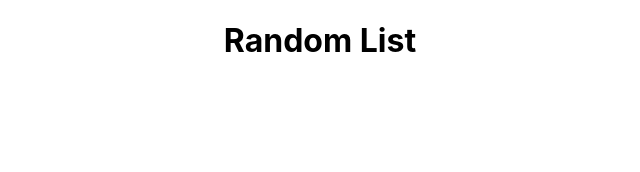
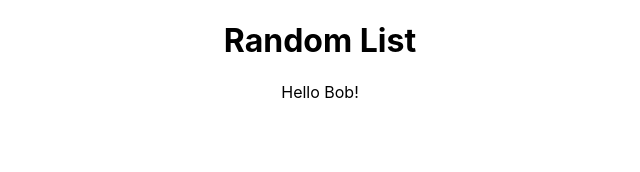
Before and after one commit to Aryan-747/LearningReact, a React (Create React App) app: page / in a window 1280 px wide. Shown: the top 172 px of the page, without its empty margins (320-960 px from the left). Built offline with nearby package versions, Linux system fonts and the light colour scheme.

Commit message:
Added Content.js

```diff
--- a/src/App.js
+++ b/src/App.js
@@ -1,11 +1,13 @@
 import './App.css';
 import Header from './Header';
+import Content from './Content';
 
 function App() {
 
   return (
     <div className="App">
           <Header/>
+          <Content/>
     </div>
   );
 }
--- /dev/null
+++ b/src/Content.js
@@ -0,0 +1,23 @@
+import React from 'react'
+
+const Content = () => {
+
+    const  handleNameChange = () =>
+    {
+        const names = ['Davey','Mikel','Bob','Todd','Kevin De Bruyne'];
+        const int = Math.floor(Math.random()*5);
+
+        return names[int];
+    }
+
+  return (
+<main>
+    <p>
+        Hello {handleNameChange()}!
+    </p>
+
+</main>
+  )
+}
+
+export default Content
```
